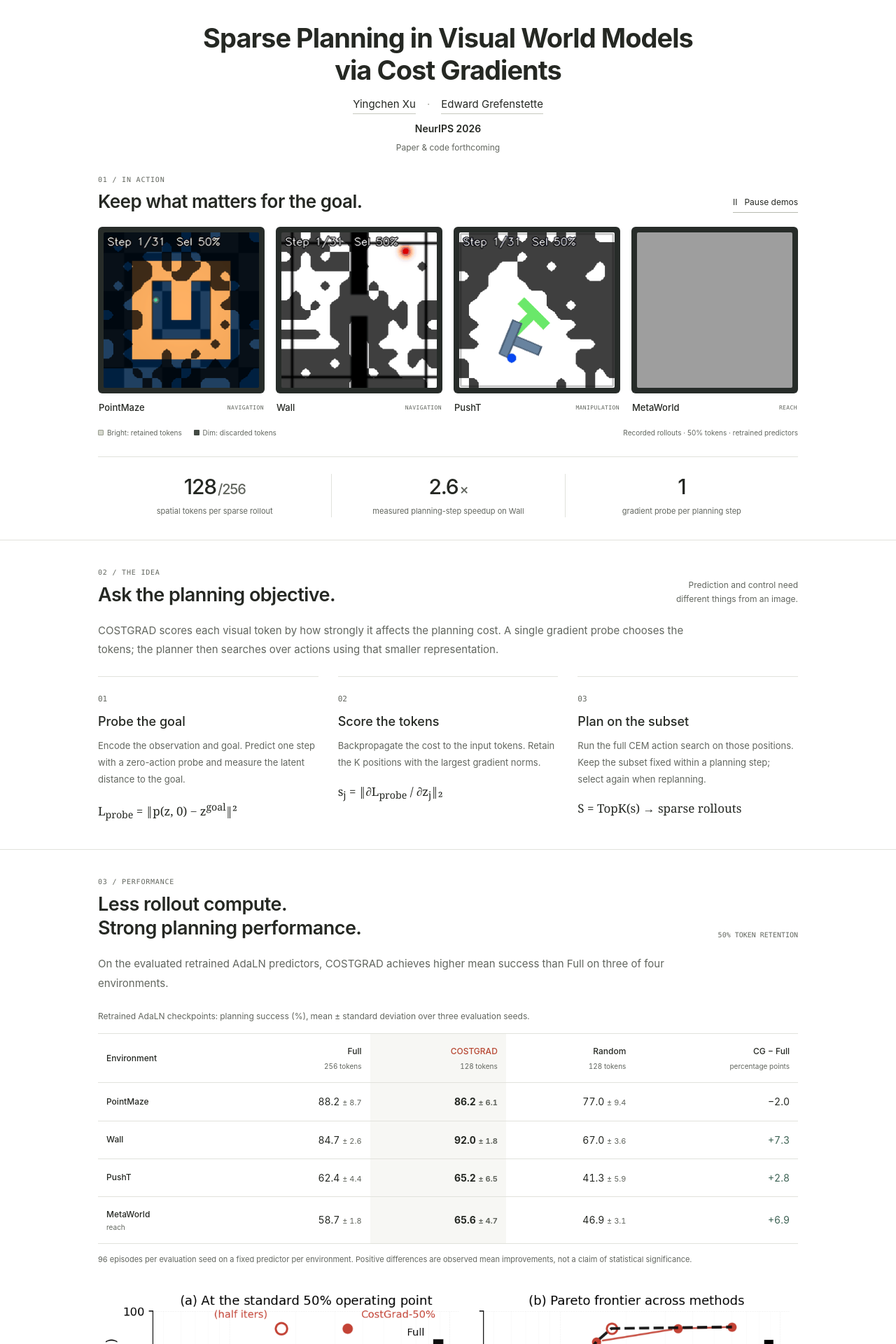
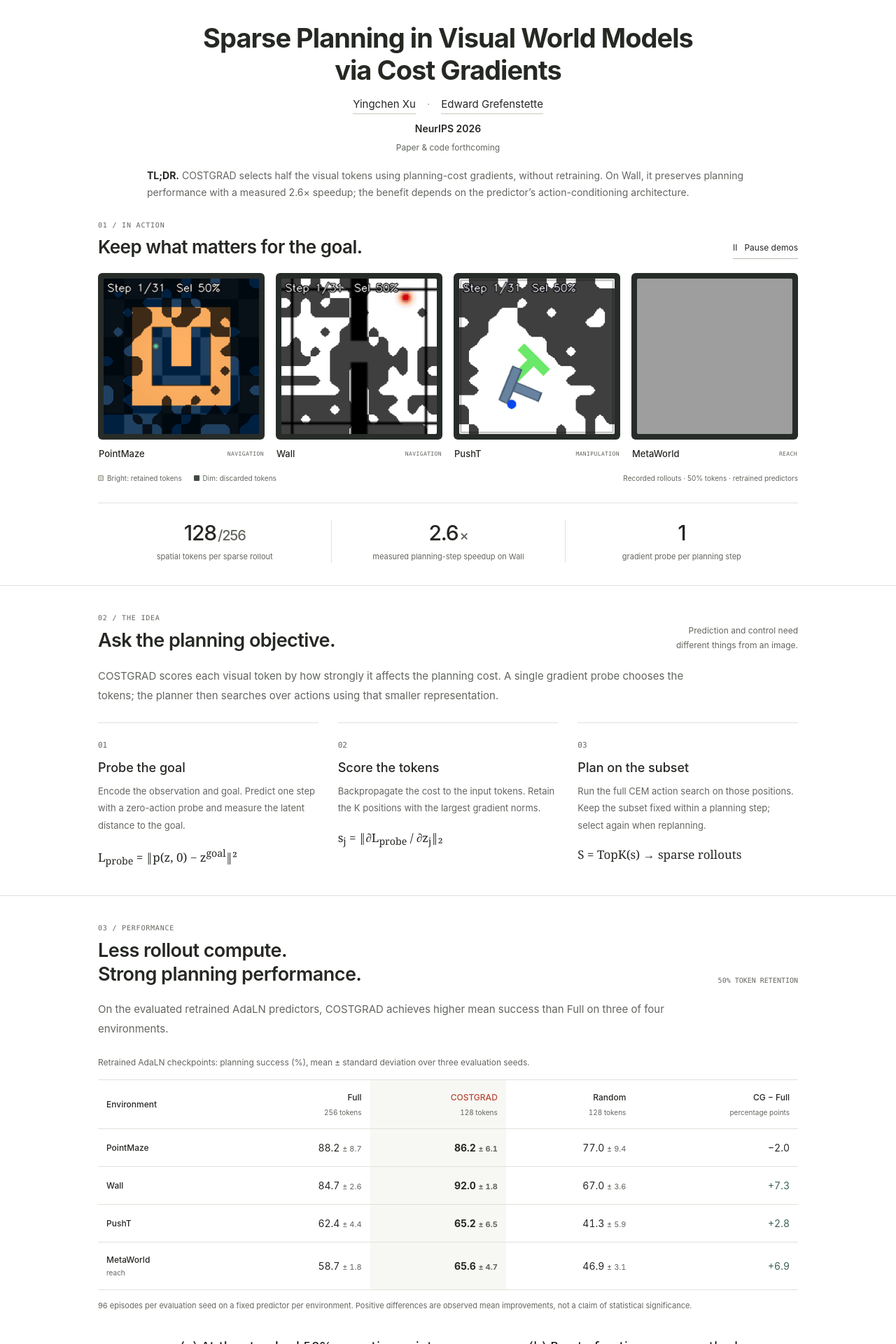
Before and after one commit to ycxuyingchen/ycxuyingchen.github.io, a Jekyll site: the page costgrad/index.html, which Jekyll copies as it is, in a window 1280 px wide. Shown: the top 1920 px of the page at 70% size. Built offline with Jekyll 4.4.1, drawn with Linux system fonts in a browser that asks for light colours; grey boxes are pictures that could not be loaded.

Commit message:
Add concise TLDR before COSTGRAD demos

```diff
--- a/assets/costgrad/style.css
+++ b/assets/costgrad/style.css
@@ -32,6 +32,8 @@ h1 { font-size: clamp(26px, 3vw, 38px); line-height: 1.2; font-weight: 650; lett
 .authors a { border-bottom: 1px solid #c7c9bf; }
 .venue { margin-top: 9px; font-size: 14px; font-weight: 600; }
 .publication-status { margin-top: 6px; font-size: 12px; color: var(--muted); }
+.tldr { max-width: 860px; margin: 18px auto 0; text-align: left; font-size: 14px; line-height: 1.7; color: var(--muted); }
+.tldr strong { color: var(--ink); }
 
 .section-topline { display: flex; justify-content: space-between; align-items: flex-end; gap: 24px; margin-bottom: 20px; }
 .section-index { display: block; color: var(--muted); font: 10px/1.5 var(--mono); letter-spacing: .08em; margin-bottom: 8px; }
@@ -142,6 +144,7 @@ tbody .cg-column { font-weight: 650; }
   .authors { font-size: 13px; margin-top: 12px; gap: 12px; }
   .venue { font-size: 13px; margin-top: 8px; }
   .publication-status { font-size: 11px; margin-top: 5px; }
+  .tldr { font-size: 13px; margin-top: 14px; }
   .section-topline { gap: 15px; margin-bottom: 18px; }
   .section-index { font-size: 9px; margin-bottom: 6px; }
   h2, .demo-section h2 { font-size: 23px; }
--- a/costgrad/index.html
+++ b/costgrad/index.html
@@ -15,7 +15,7 @@
   <link rel="canonical" href="https://ycxuyingchen.github.io/costgrad/">
   <title>COSTGRAD | Sparse Planning in Visual World Models</title>
   <link rel="icon" type="image/svg+xml" href="/assets/costgrad/favicon.svg">
-  <link rel="stylesheet" href="/assets/costgrad/style.css?v=20260925-simple">
+  <link rel="stylesheet" href="/assets/costgrad/style.css?v=20260925-tldr">
   <script src="/assets/costgrad/site.js?v=20260925-simple" defer></script>
 </head>
 <body>
@@ -26,6 +26,7 @@
       <div class="authors"><a href="/">Yingchen Xu</a><span aria-hidden="true">·</span><a href="https://www.egrefen.com/">Edward Grefenstette</a></div>
       <p class="venue">NeurIPS 2026</p>
       <p class="publication-status">Paper &amp; code forthcoming</p>
+      <p class="tldr"><strong>TL;DR.</strong> COSTGRAD selects half the visual tokens using planning-cost gradients, without retraining. On Wall, it preserves planning performance with a measured 2.6× speedup; the benefit depends on the predictor’s action-conditioning architecture.</p>
     </section>
 
     <section class="demo-section shell" id="demos" aria-labelledby="demo-title">
```
